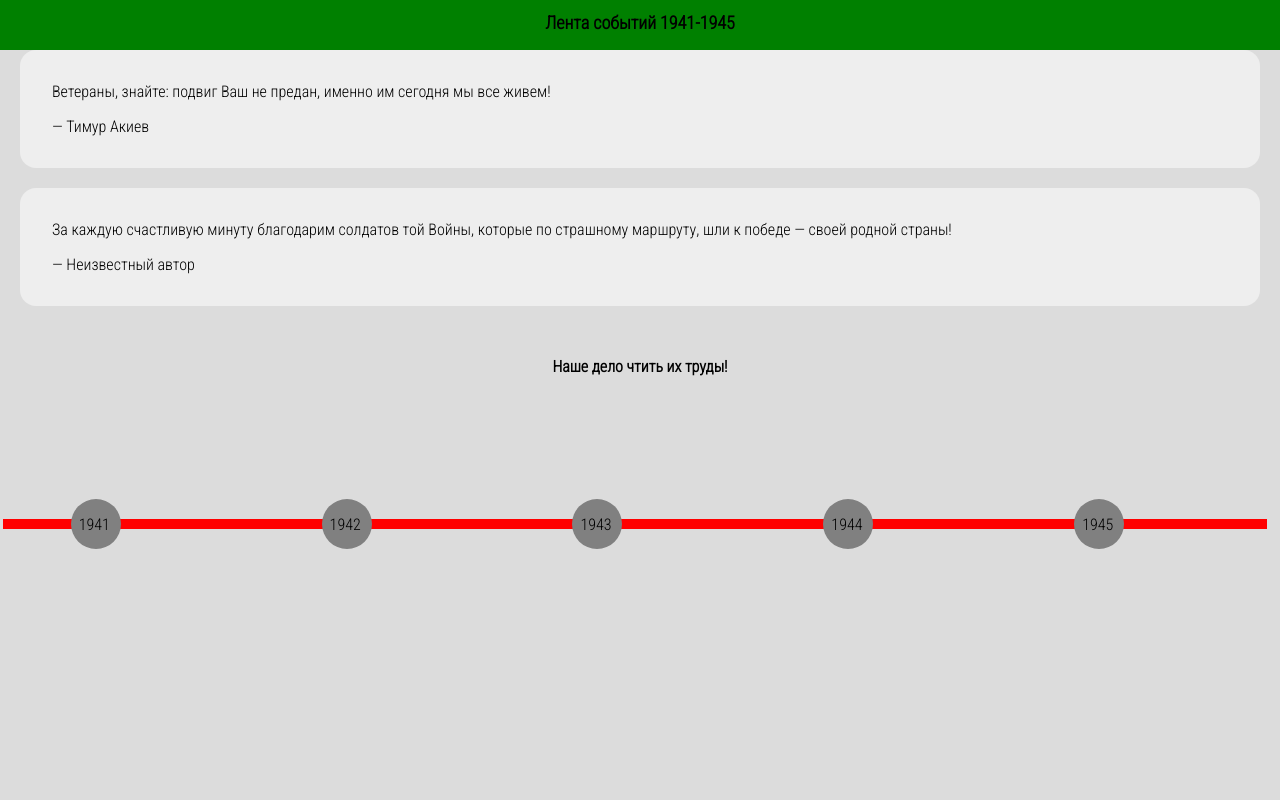
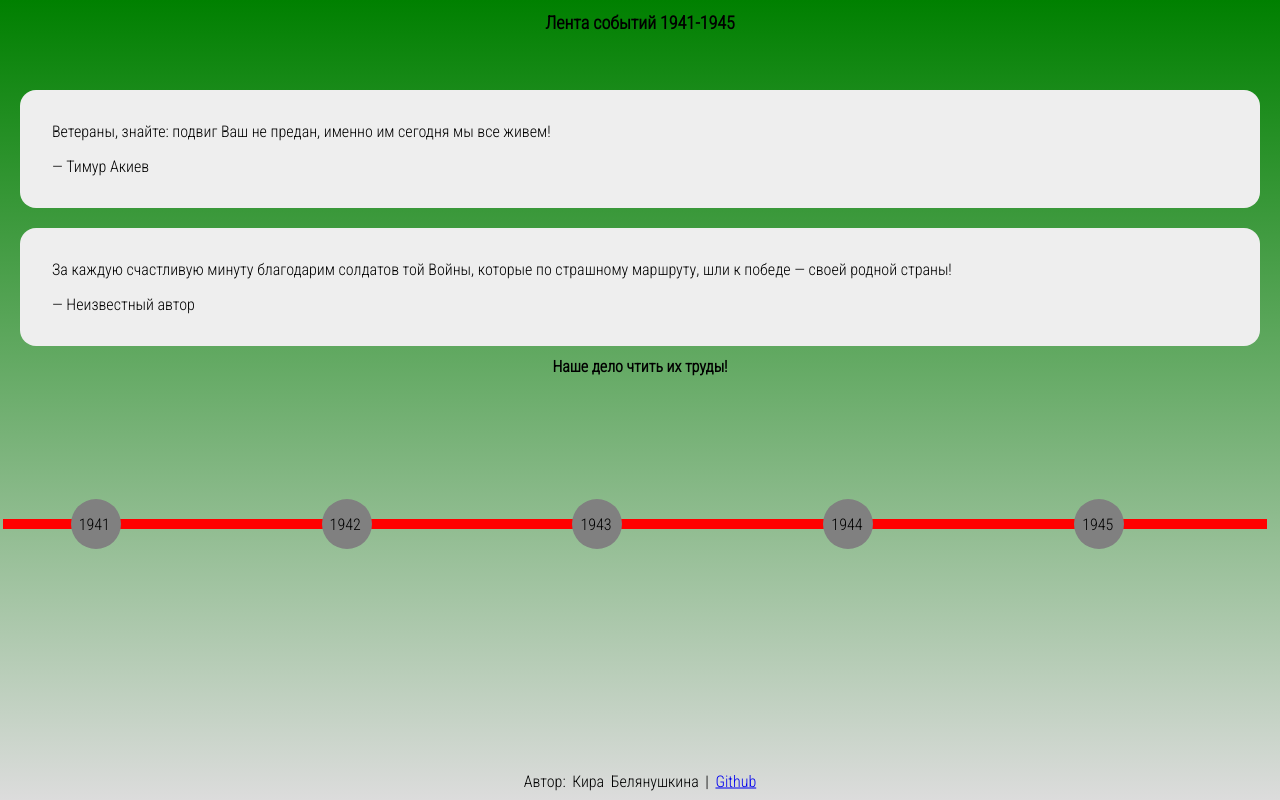
Before and after one commit to 2KIRAT3/The-time-line-WebSite, a plain HTML site: page index.html in a window 1280 px wide. Shown: the top 800 px of the page. Drawn offline with Linux system fonts and the light colour scheme.

Commit message:
update background

```diff
--- a/style.css
+++ b/style.css
@@ -1,8 +1,13 @@
 @import url('https://fonts.googleapis.com/css2?family=Roboto+Condensed:wght@300&display=swap');
-body{
-    background-color:gainsboro;
+html {
+    background: linear-gradient(green, gainsboro) no-repeat center center fixed;
+    -webkit-background-size: cover;
+    -moz-background-size: cover;
+    -o-background-size: cover;
+    background-size: cover;
+}
 
-}
+
 
 #toggler{
     position: absolute;
@@ -13,10 +18,12 @@ body{
 
 
 .background{
-    background-color:gainsboro;
 
     width: 100%;
-    height: 100%;
+    max-height: 320%;
+    background-size: auto 100%;
+
+    height: auto;
     box-sizing: border-box;
     position: absolute;
     top: 70px;
@@ -31,7 +38,6 @@ body{
 
 }
 .top{
-    background-color:green;
     width: 100%;
     height: 50px;
     box-sizing: border-box;
@@ -194,9 +200,9 @@ footer{
     color:black;
     word-spacing: 3px;
     z-index: 3;
-    top: 310%;
+    top: auto;
     bottom: 0;
-    position: absolute;
+    position: fixed;
     left: 50%;
     margin-right: -50%;
     transform: translate(-50%, -50%);
```
